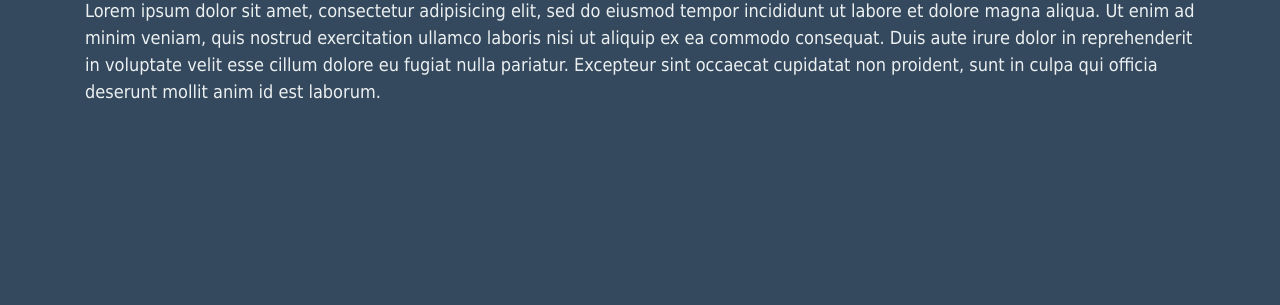
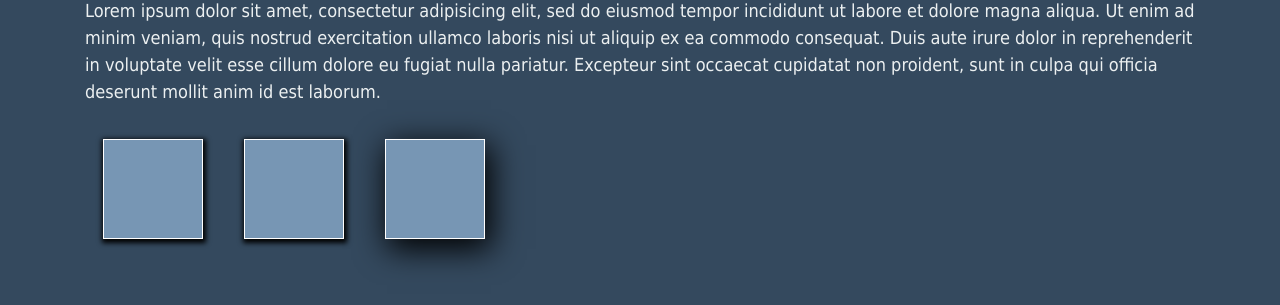
Before and after one commit to mema0002/mema0002.github.io, a website: page index.html in a window 1280 px wide. Shown: the part 105-410 px from the top of the page. Drawn offline with nearby package versions, Linux system fonts and the light colour scheme.

Commit message:
Added mixing, extend and scss function

```diff
--- a/scss/main.scss
+++ b/scss/main.scss
@@ -1,5 +1,15 @@
 @import 'variables';
 
+@mixin liftUp($height:high){
+ @if $height == high{
+   box-shadow: 1px 2px 5px 2px black;
+ }@else if $height == higher{
+   box-shadow: 2px 4px 10px 2px black;
+ }@else if $height == highest{
+   box-shadow: 4px 8px 30px 2px black;
+ }
+
+}
 body{
   font-family: $fonts-text;
   background-color: $asphalt;
@@ -25,3 +35,23 @@ nav{
     }
   }
 }
+.shape{
+  display: inline-block;
+  width: 100px;
+  height: 100px;
+  margin: $text-font-size;
+  background-color: lighten($asphalt, 30%);
+  border: 1px solid lighten($clouds, 20%);
+}
+.shape1 {
+  @extend .shape;
+  @include liftUp(high);
+}
+.shape2 {
+  @extend .shape;
+  @include liftUp(high);
+}
+.shape3{
+  @extend .shape;
+  @include liftUp(highest);
+}
```
Also changed, not shown: css/main.css, css/min/main.css, 1 other file.
